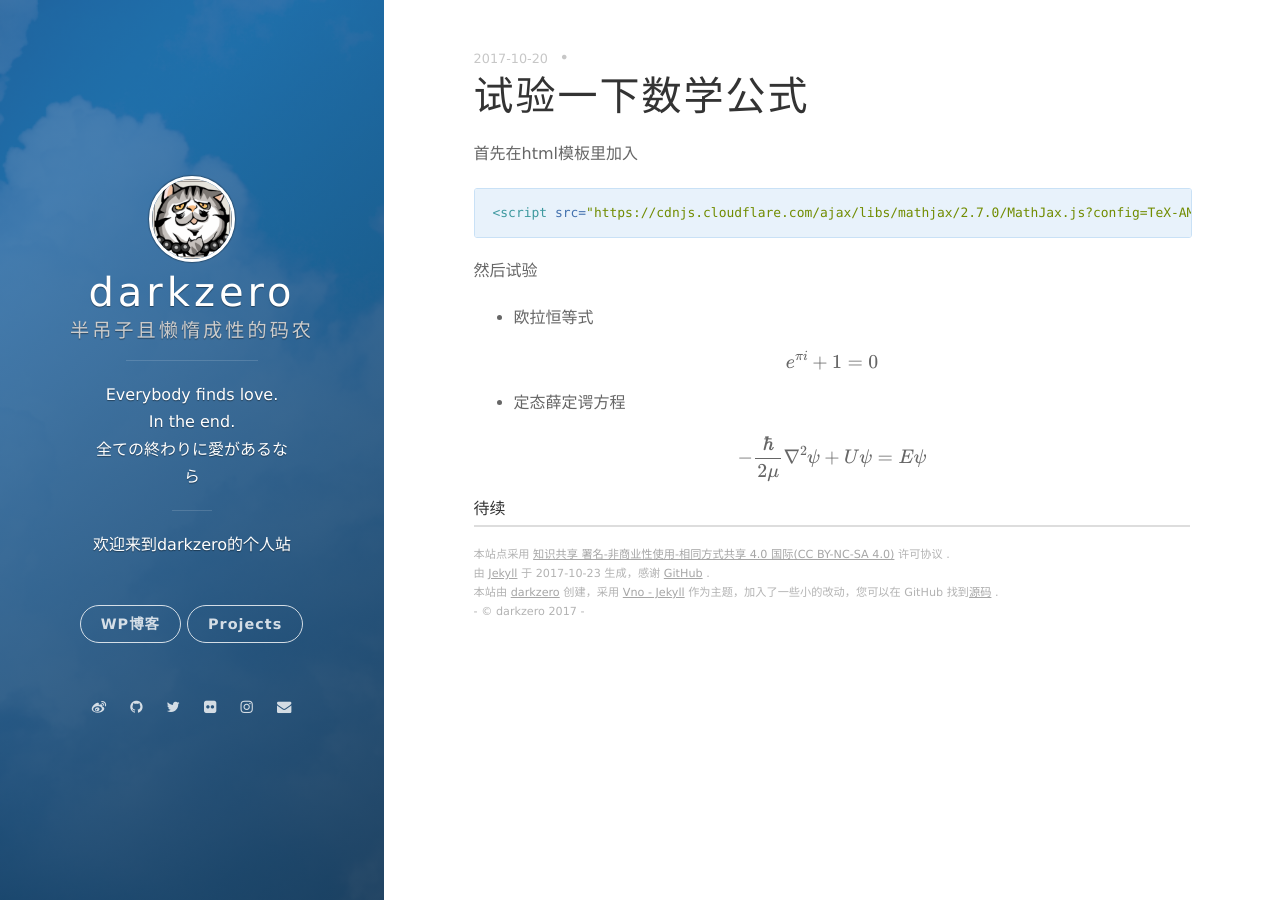
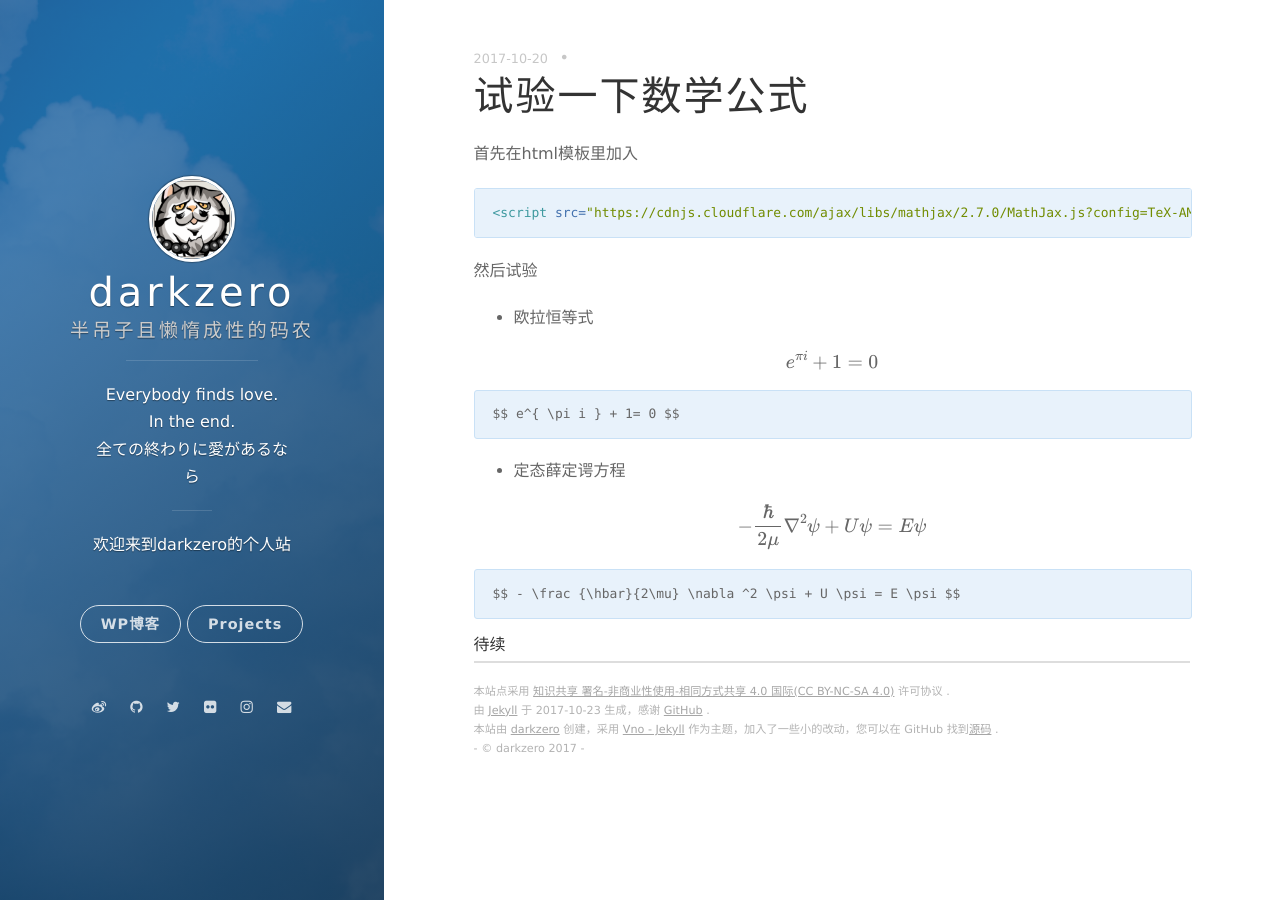
Before and after one commit to darkzero/darkzero.github.io, a Jekyll site: the page built from _posts/2017-10-20-test-math.md, in a window 1280 px wide. Built offline with Jekyll 4.4.1, drawn with Linux system fonts in a browser that asks for light colours; nearby versions of some CDN libraries; formulas are drawn with MathJax 3.

Commit message:
add code block

````diff
--- a/_posts/2017-10-20-test-math.md
+++ b/_posts/2017-10-20-test-math.md
@@ -15,8 +15,16 @@ date:   2017-10-20 18:52:00 +0900
 
 $$ e^{ \pi i } + 1= 0 $$
 
+```
+$$ e^{ \pi i } + 1= 0 $$
+```
+
 * 定态薛定谔方程
 
 $$ - \frac {\hbar}{2\mu} \nabla ^2 \psi + U \psi = E \psi $$
 
+```
+$$ - \frac {\hbar}{2\mu} \nabla ^2 \psi + U \psi = E \psi $$
+```
+
 ##### 待续
````
